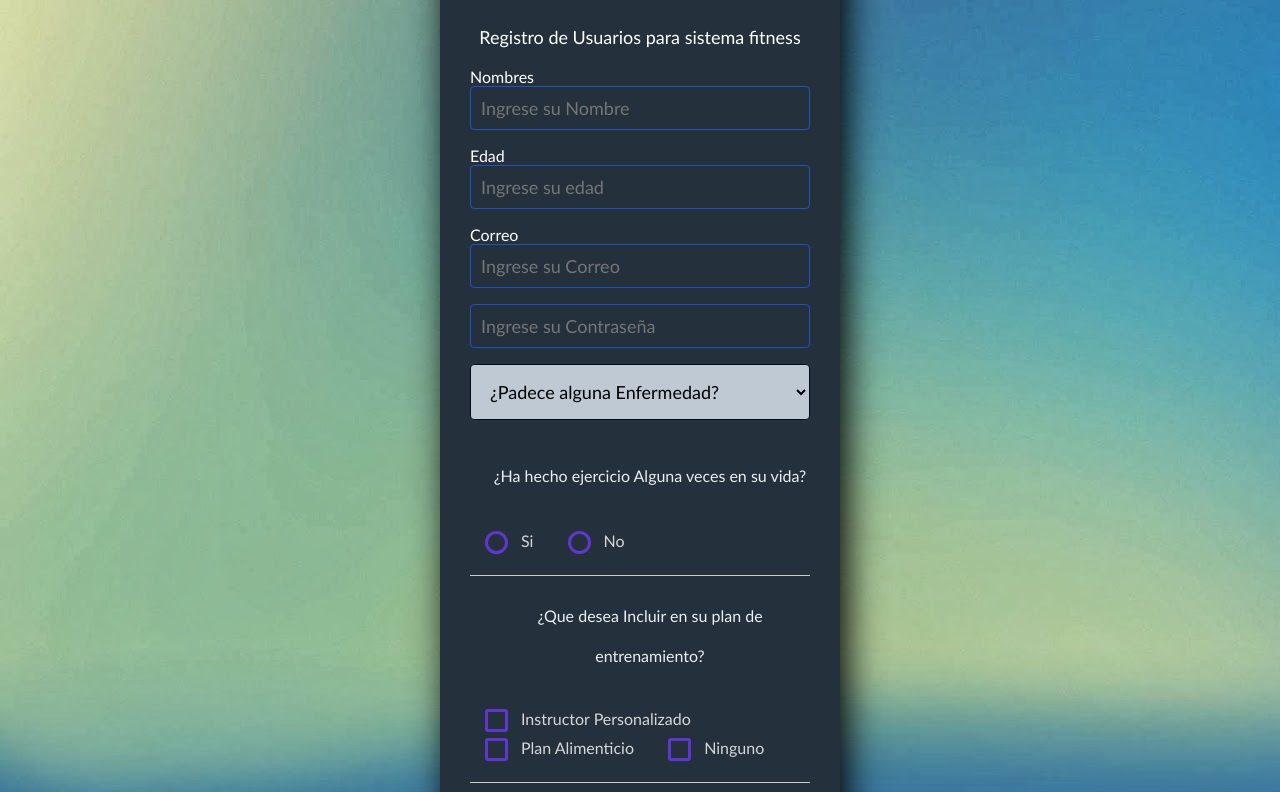
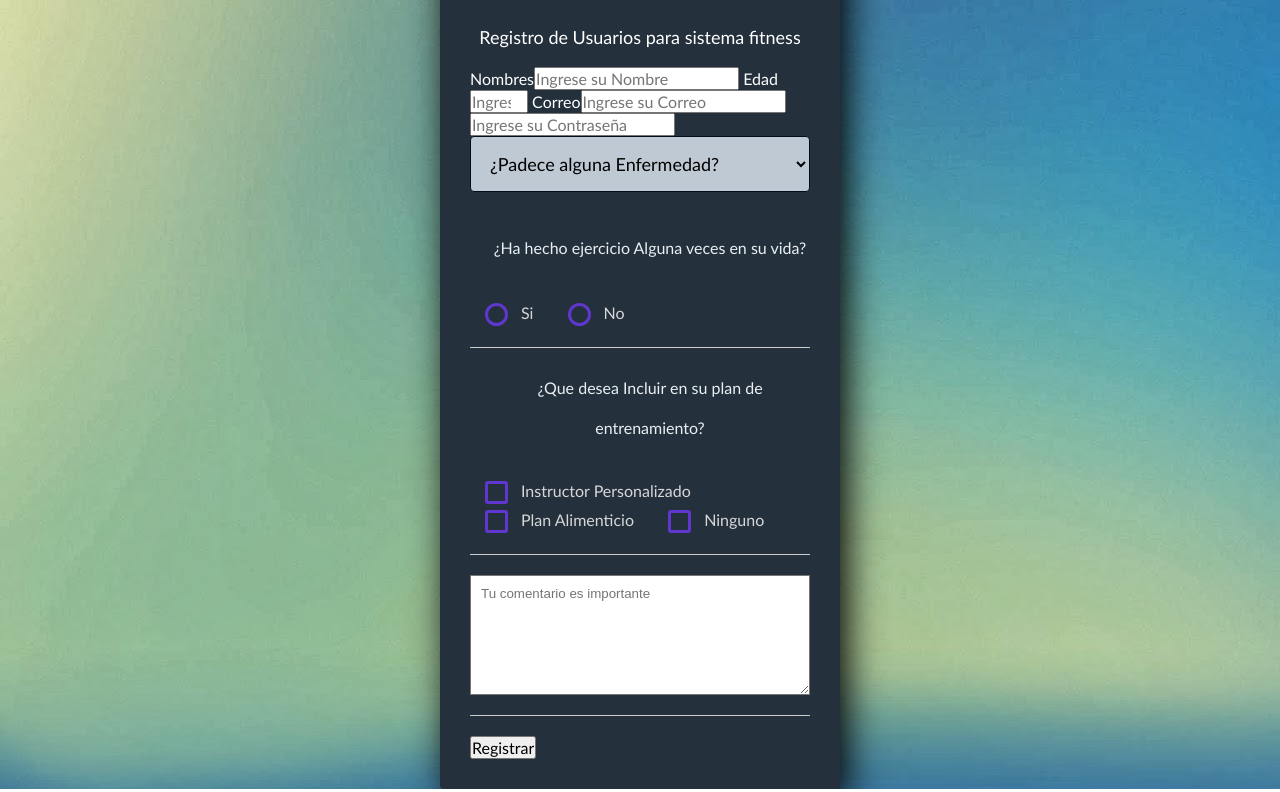
Before and after one commit to jfelixzr/formulario, a plain HTML site: page index.html in a window 1280 px wide. Shown: the part 160-952 px from the top of the page. Drawn offline with Linux system fonts and the light colour scheme.

Commit message:
Update index.html

```diff
--- a/index.html
+++ b/index.html
@@ -13,10 +13,10 @@
     <h1 id="title">Formulario Registro</h1>
     <p>Registro de Usuarios para sistema fitness</p>
     <form id="survey-form">
-    <label id="name-label">Nombres<input class="controls" type="text" name="nombres" id="name" placeholder="Ingrese su Nombre"></label>
-    <label id="number-label">Edad<input class="controls" type="number" name="number" id="number"  min="1" max="99"  placeholder="Ingrese su edad"></label>
-    <label id="email-label">Correo<input class="controls" type="email" name="correo" id="email" placeholder="Ingrese su Correo"></label>
-    <input class="controls" type="password" name="correo" id="email" placeholder="Ingrese su Contraseña">
+    <label id="name-label">Nombres<input class="input1" type="text" name="nombres" id="name" placeholder="Ingrese su Nombre"></label>
+    <label id="number-label">Edad<input class="input1" type="number" name="number" id="number"  min="1" max="99"  placeholder="Ingrese su edad"></label>
+    <label id="email-label">Correo<input class="input1" type="email" name="correo" id="email" placeholder="Ingrese su Correo"></label>
+    <input class="input1" type="password" name="correo" id="email" placeholder="Ingrese su Contraseña">
     <select id="dropdown" name="enfermedades">
     <option disabled selected value>¿Padece alguna Enfermedad?</option>
     <option value="Asma">Asma</option>
@@ -32,7 +32,7 @@
     <input name="checkbox3" value="Ninguno" type="checkbox" class="input-checkbox" id="checkbox3"><label for="checkbox3">Ninguno</label></div>
     <div class="form-group"><textarea id="comments" class="input-textarea" name="comment" placeholder="Tu comentario es importante"></textarea>
     </div>
-    <input id="submit" class="botons" type="submit" value="Registrar">
+    <input id="submit" class="button" type="submit" value="Registrar">
   </form>
   </section>
 
```
